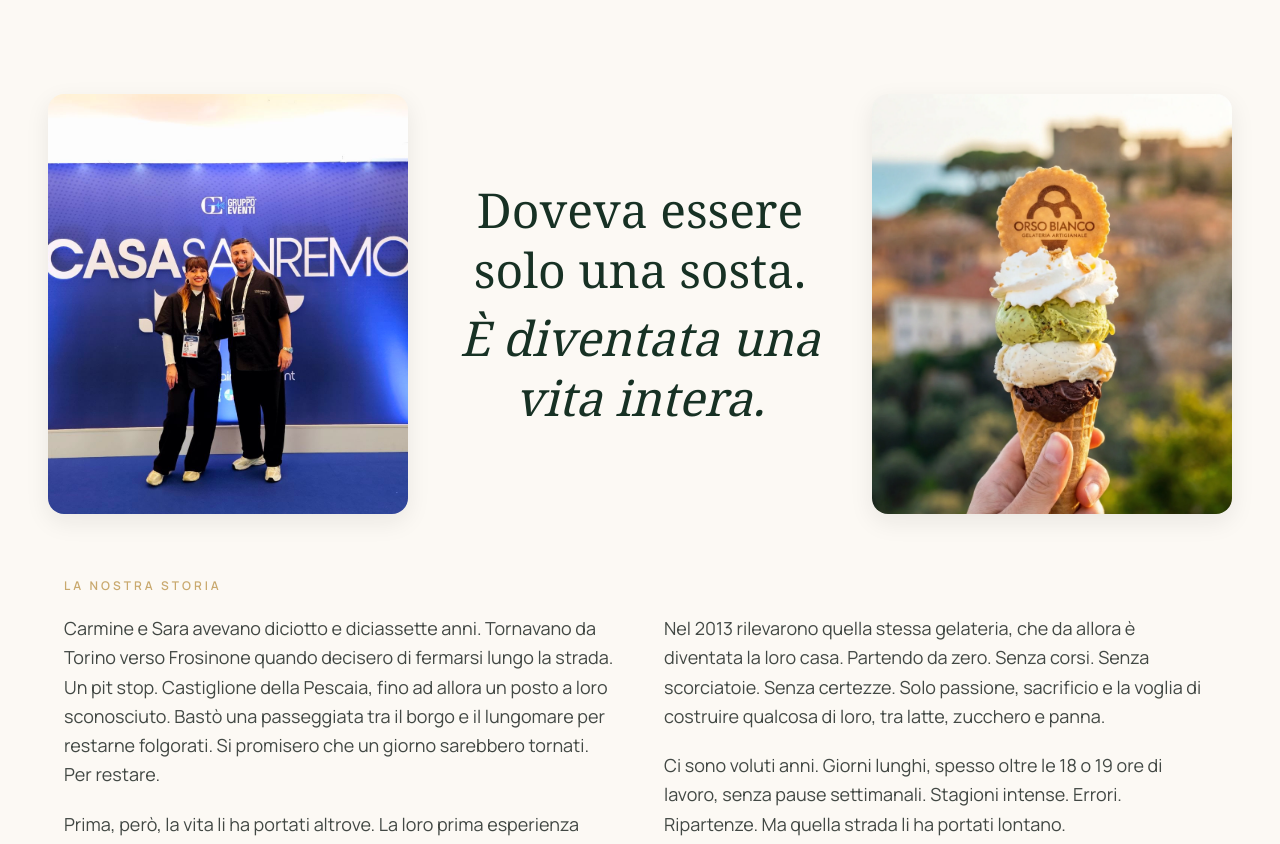
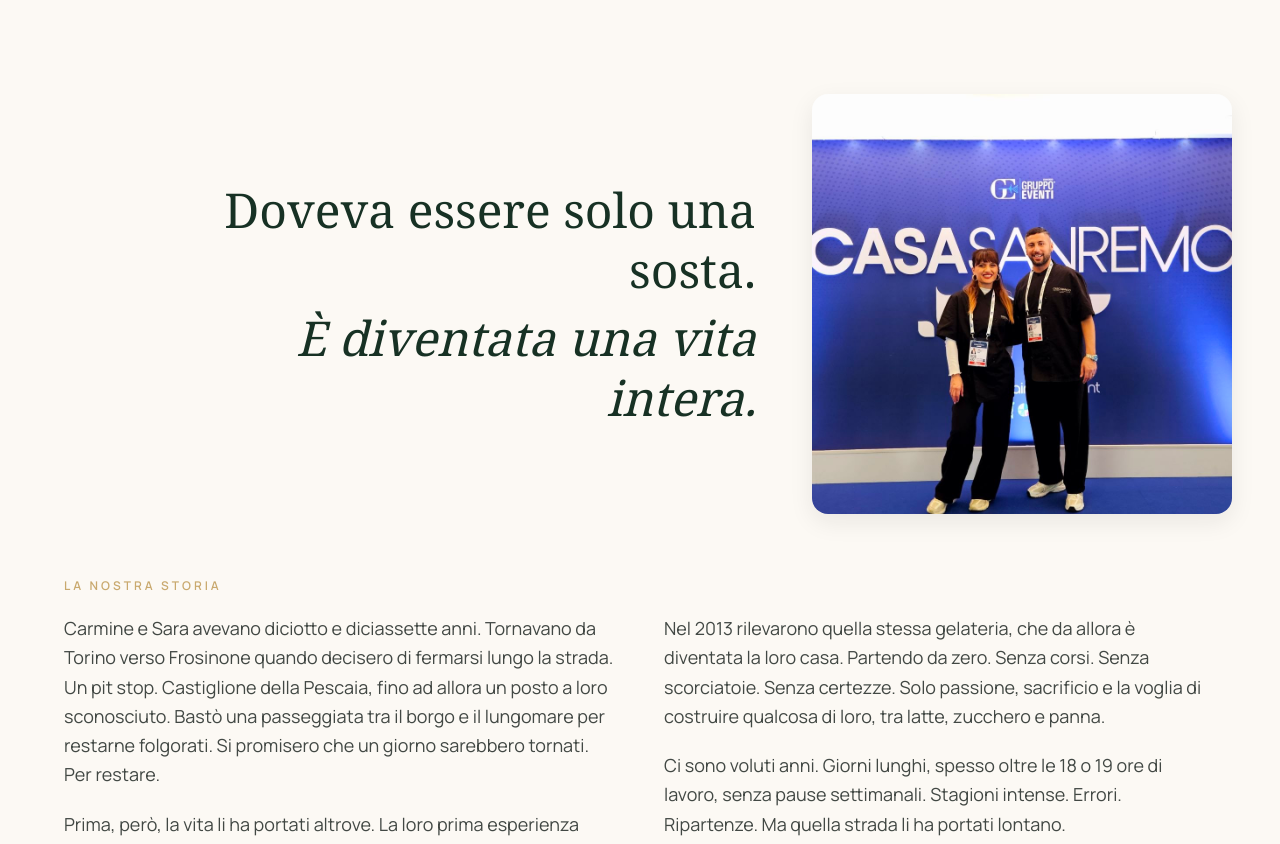
Before and after one commit to ibob92/orso-bianco, a Next.js app: page / in a window 1280 px wide. Shown: the part 848-1692 px from the top of the page. Built offline with nearby package versions, Linux system fonts and the light colour scheme.

Commit message:
style: titolo storia prima della foto Sanremo, rimossa seconda immagine
Co-Authored-By: Claude Opus 4.6 (1M context) <noreply@anthropic.com>

```diff
--- a/app/page.tsx
+++ b/app/page.tsx
@@ -313,30 +313,20 @@ export default function Home() {
         {/* La Nostra Storia — SEO content block */}
         <section id="storia" className="bg-surface">
           <div className="max-w-screen-xl mx-auto px-6 md:px-12 py-16 md:py-24">
-            <div className="grid grid-cols-1 md:grid-cols-[1fr_auto_1fr] gap-4 md:gap-6 items-center mb-12 md:mb-16">
-              <div className="relative rounded-2xl overflow-hidden shadow-elevated min-h-[260px] md:min-h-[420px]">
-                <Image
-                  src="/fondatori-casa-sanremo.jpg"
-                  alt="Carmine Marsella e Sara Masci, titolari della Gelateria Orso Bianco, a Casa Sanremo"
-                  fill
-                  sizes="(max-width: 768px) 100vw, 33vw"
-                  className="object-cover"
-                />
-              </div>
-
-              <div className="text-center px-2 md:px-4 py-4 md:py-0">
-                <h2 className="font-serif text-3xl md:text-4xl xl:text-5xl text-primary leading-tight max-w-sm">
+            <div className="grid grid-cols-1 md:grid-cols-[1fr_auto] gap-6 md:gap-10 items-center mb-12 md:mb-16">
+              <div className="text-center md:text-right px-2 md:px-4 py-4 md:py-0 order-2 md:order-1">
+                <h2 className="font-serif text-3xl md:text-4xl xl:text-5xl text-primary leading-tight md:ml-auto max-w-xl">
                   Doveva essere solo una sosta.
                   <em className="block mt-2">È diventata una vita intera.</em>
                 </h2>
               </div>
 
-              <div className="relative rounded-2xl overflow-hidden shadow-elevated min-h-[260px] md:min-h-[420px]">
+              <div className="relative rounded-2xl overflow-hidden shadow-elevated min-h-[260px] md:min-h-[420px] md:w-[420px] order-1 md:order-2">
                 <Image
-                  src="/gelato-hero.webp"
-                  alt="Gelato artigianale Orso Bianco nel cuore di Castiglione della Pescaia"
+                  src="/fondatori-casa-sanremo.jpg"
+                  alt="Carmine Marsella e Sara Masci, titolari della Gelateria Orso Bianco, a Casa Sanremo"
                   fill
-                  sizes="(max-width: 768px) 100vw, 33vw"
+                  sizes="(max-width: 768px) 100vw, 420px"
                   className="object-cover"
                 />
               </div>
```
